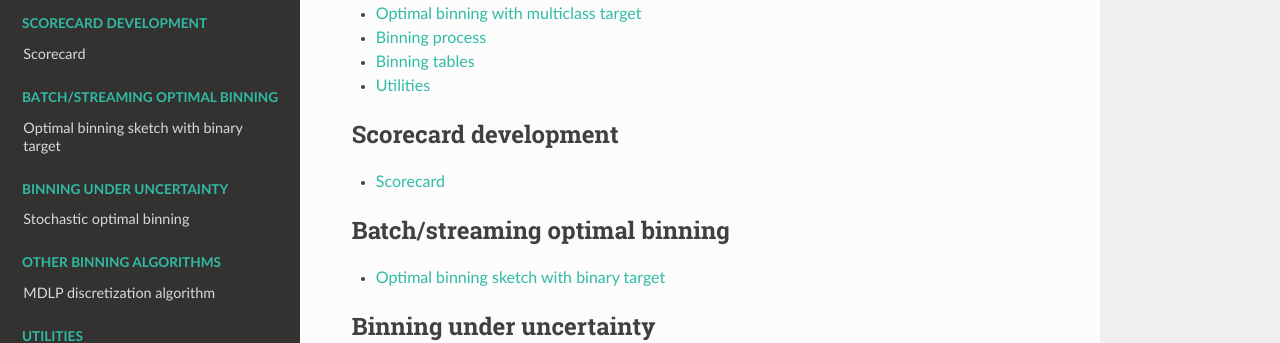
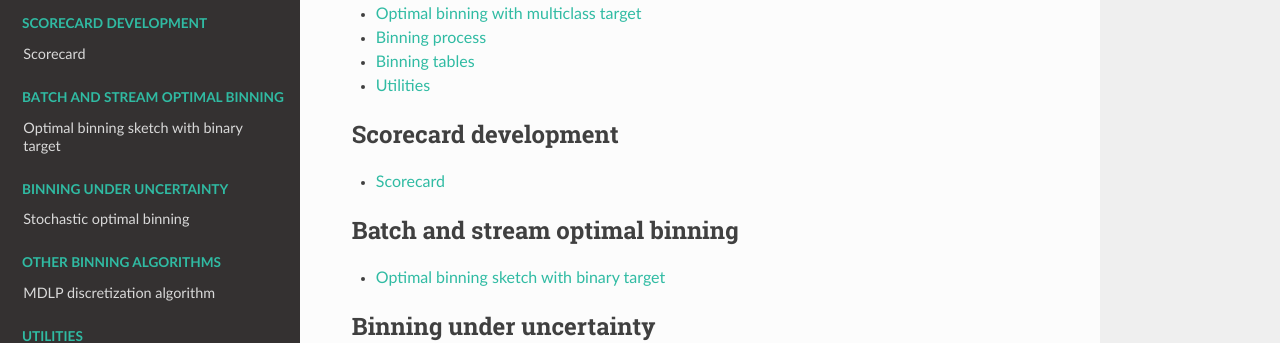
Before and after one commit to guillermo-navas-palencia/optbinning, a Sphinx documentation site: the page built from doc/source/index.rst, in a window 1280 px wide and 1285 px high. Shown: the part 518-861 px from the top of the window. Built offline with Sphinx 7.4.7 and the Read the Docs theme 2.0.0, drawn with Linux system fonts in a browser that asks for light colours.

Commit message:
Change section title

```diff
--- a/doc/source/index.rst
+++ b/doc/source/index.rst
@@ -37,7 +37,7 @@ written in Python implementing a **rigorous** and **flexible** mathematical prog
 
 .. toctree::
    :maxdepth: 1
-   :caption: Batch/streaming optimal binning
+   :caption: Batch and stream optimal binning
 
    binning_sketch
 
```
